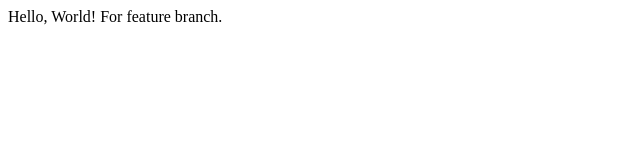
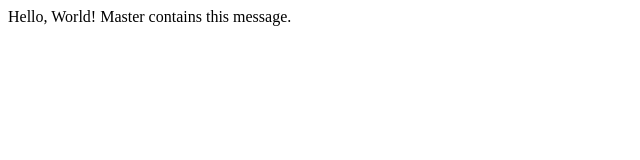
Before and after one commit to Fayzulla9307/lecture1, a plain HTML site: page index.html in a window 1280 px wide. Shown: the full height of the page, 0-640 px from the left. Drawn offline with Linux system fonts and the light colour scheme.

Commit message:
Line fore master branch

```diff
--- a/index.html
+++ b/index.html
@@ -5,6 +5,6 @@
     <title>test</title>
   </head>
   <body>
-    Hello, World! For feature branch.
+    Hello, World! Master contains this message.
   </body>
 </html>
```
